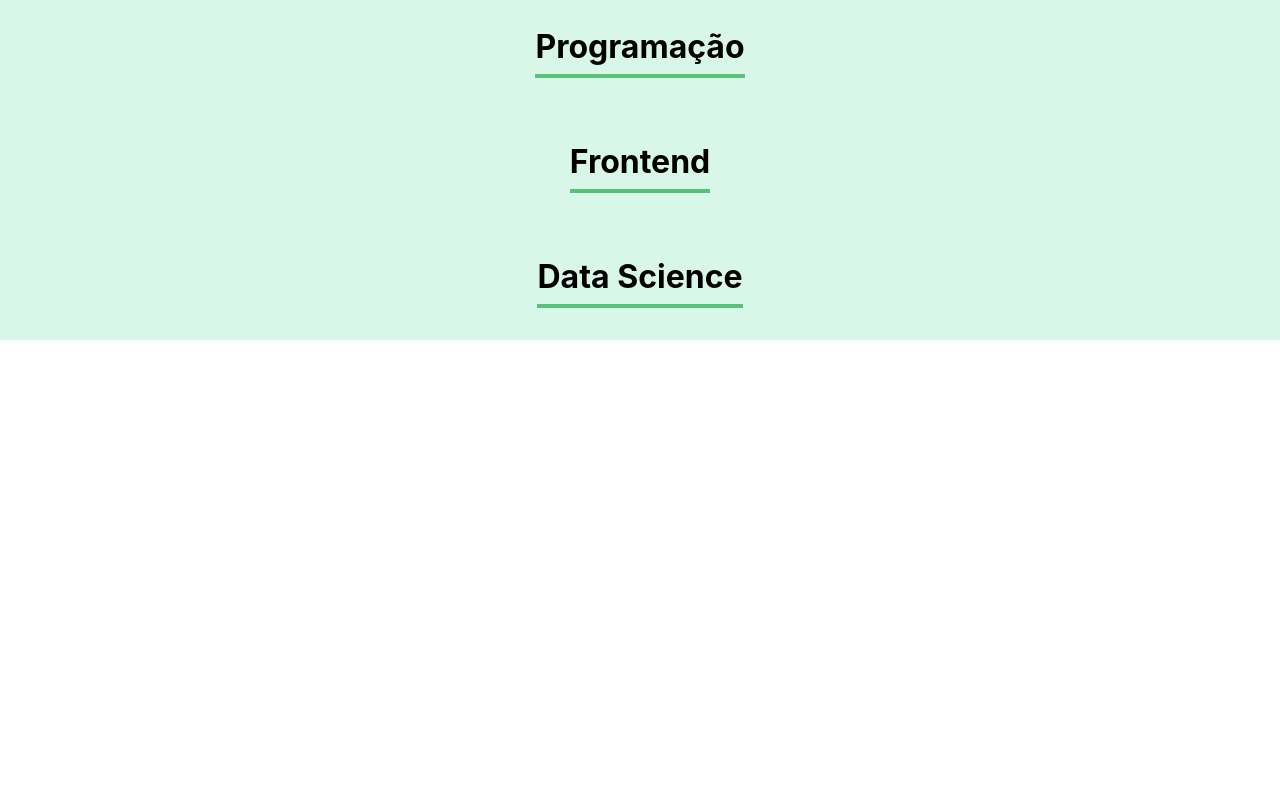
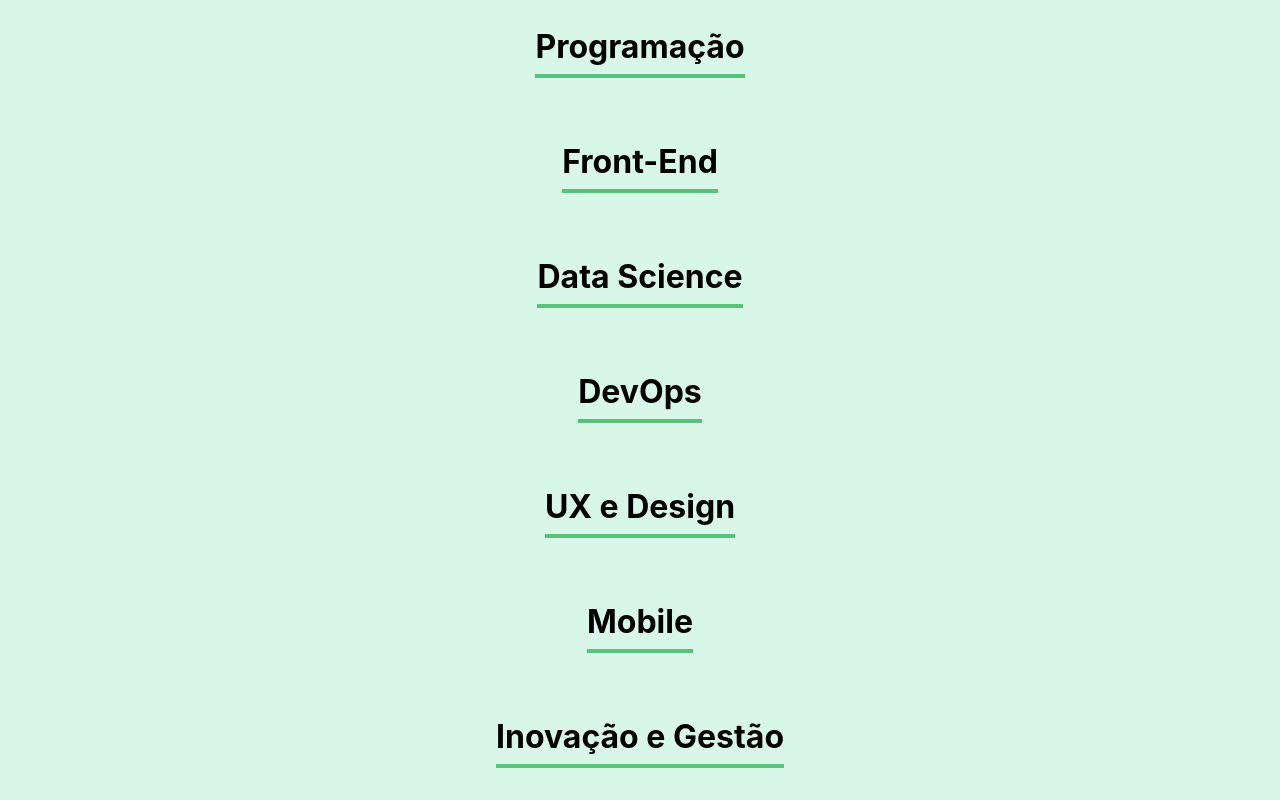
Before and after one commit to rafaelpequino/organo, a React (Create React App) app: page / in a window 1280 px wide. Shown: the part 1323-2123 px from the top of the page. Before the commit the page ends 1663 px from the top, so only its background shows below. Built offline with nearby package versions, Linux system fonts and the light colour scheme.

Commit message:
Altera cor de Inovação e Gestão

```diff
--- a/src/App.js
+++ b/src/App.js
@@ -38,8 +38,8 @@ function App() {
     },
     {
       nome: 'Inovação e Gestão',
-      corPrimaria: '#ffeeff',
-      corSecundaria: '#ffba29'
+      corPrimaria: '#ffeedf',
+      corSecundaria: '#ff8a29'
     },
   ]
 
@@ -53,9 +53,8 @@ function App() {
     <div className="App">
       <Banner />
       <Formulario aoColaboradorCadastrado={colaborador => aoNovoColaboradorAdicionado(colaborador)} />
-      <Time nome="Programação" />
-      <Time nome="Frontend" />
-      <Time nome="Data Science" />
+
+      {times.map(time => <Time key={time.nome} nome={time.nome} corPrimaria={time.corPrimaria} corSecundaria={time.corSecundaria}/>) }
     </div>
   );
 }
```
